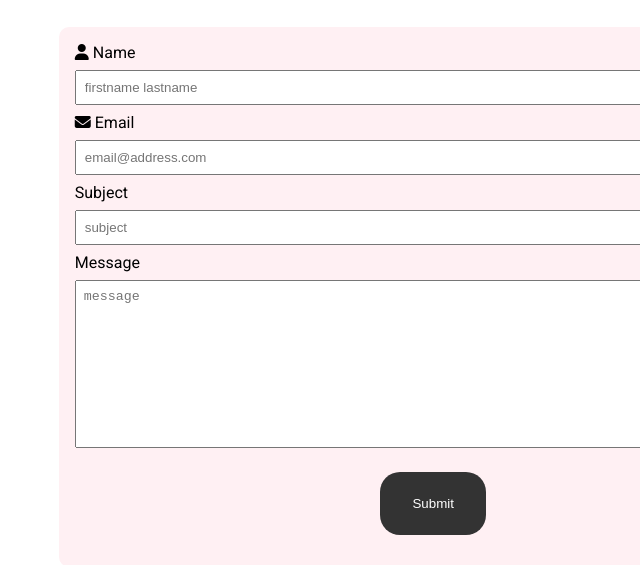
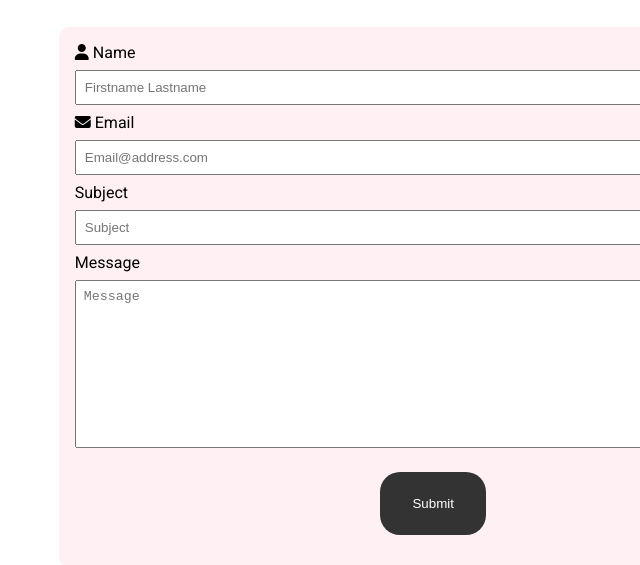
Before and after one commit to Linnea-Im-Svensson/linnea-svensson-cv, a plain HTML site: page contact.html in a window 1280 px wide. Shown: the part 137-702 px from the top of the page, 394-1034 px from the left. Drawn offline with Linux system fonts and the light colour scheme.

Commit message:
small changes to text

```diff
--- a/contact.html
+++ b/contact.html
@@ -42,13 +42,13 @@
       </div>
       <form class="form-container bg-lighter" name="contact" method="post" data-netlify="true">
         <label for="name"><i class="fa-solid fa-user"></i> Name</label>
-        <input type="text" id="name" placeholder="firstname lastname">
+        <input type="text" id="name" placeholder="Firstname Lastname">
         <label for="email"><i class="fa-solid fa-envelope"></i> Email</label>
-        <input type="email" name="email" id="email" placeholder="email@address.com">
+        <input type="email" name="email" id="email" placeholder="Email@address.com">
         <label for="subject">Subject</label>
-        <input type="text" id="subject" placeholder="subject">
+        <input type="text" id="subject" placeholder="Subject">
         <label for="message">Message</label>
-        <textarea name="message" cols="30" rows="10" id="message" placeholder="message"></textarea>
+        <textarea name="message" cols="30" rows="10" id="message" placeholder="Message"></textarea>
         <button class="btn-small btn-dark" type="submit">Submit</button>
       </form>
     </div>
```
Also changed, not shown: index.html (+1 -1 lines).
